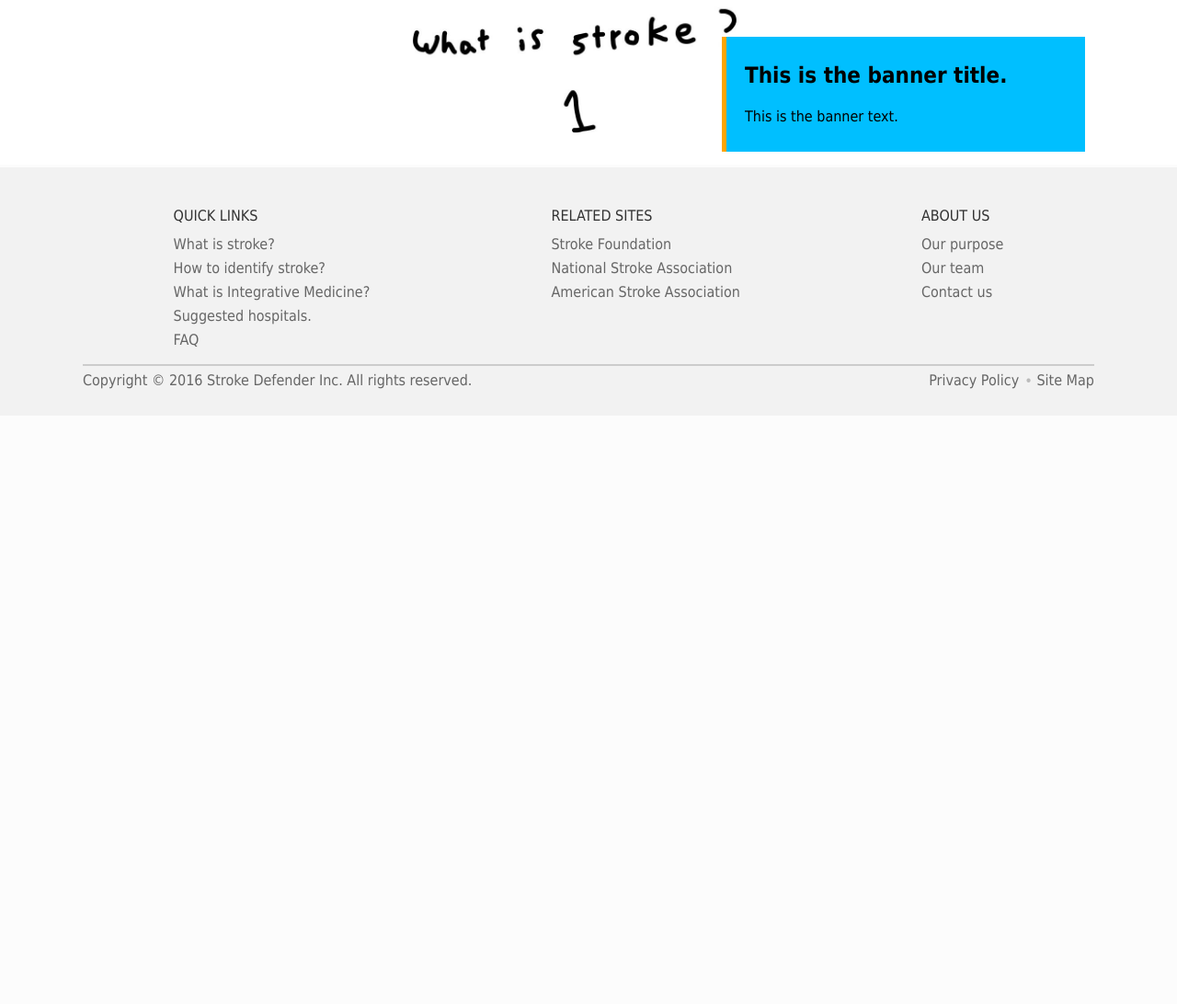
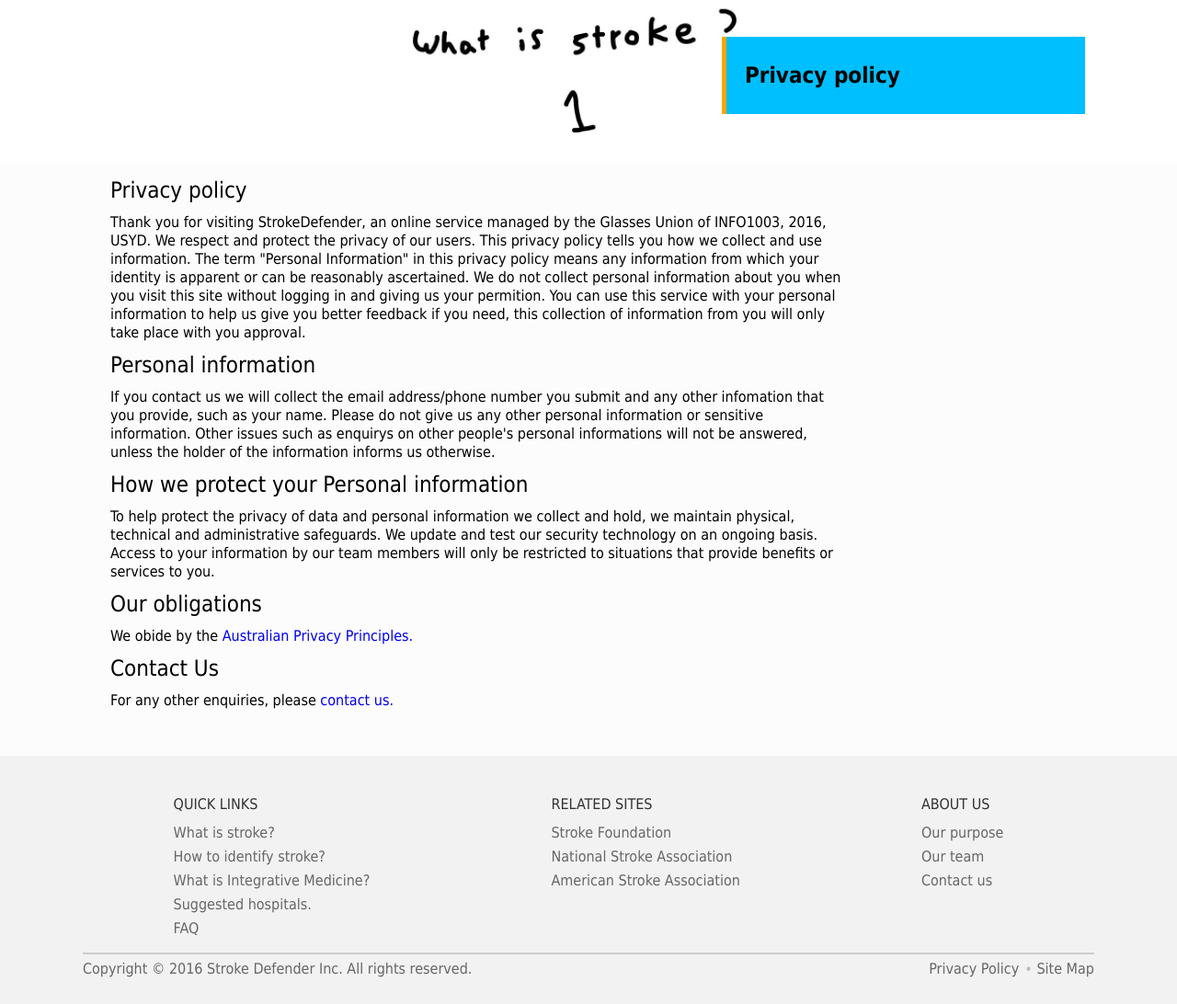
Before and after one commit to bartley-le/INFO1003-GU, a PHP site: page /privacy.html in a window 1280 px wide. Shown: the part 65-1157 px from the top of the page at 92% size. Before the commit the page ends 488 px from the top, so only its background shows below. Run offline with PHP 8.4, Linux system fonts and the light colour scheme.

Commit message:
privacy draft 1

```diff
--- a/privacy.html
+++ b/privacy.html
@@ -39,10 +39,48 @@
 <div class="banner">
     <img class="banner-img" src="img/banner1.jpg">
     <div class="banner-text">
-        <h1>This is the banner title.</h1>
-        <p>This is the banner text.</p>
+        <h1>Privacy policy</h1>
     </div>
 </div>
+
+
+<!-- privacy policy -->
+<article class = "privacy">
+    <h2 class = "privacy-title">Privacy policy</h2>
+    <h5 class = "privacy-text">
+        Thank you for visiting StrokeDefender, an online service managed by the Glasses Union of INFO1003, 2016, USYD. We respect and protect the privacy of our users. This privacy policy tells you how we collect and use information.
+
+        The term "Personal Information" in this privacy policy means any information from which your identity is apparent or can be reasonably ascertained. We do not collect personal information about you when you visit this site without logging in and giving us your permition.
+
+        You can use this service with your personal information to help us give you better feedback if you need, this collection of information from you will only take place with you approval.
+    </h5>
+
+    <h2 class = "privacy-title">Personal information</h2>
+    <h5 class = "privacy-text">
+        If you contact us we will collect the email address/phone number you submit and any other infomation that you provide, such as your name.
+
+        Please do not give us any other personal information or sensitive information.
+
+        Other issues such as enquirys on other people's personal informations will not be answered, unless the holder of the information informs us otherwise.
+    </h5>
+
+    <h2 class = "privacy-title">How we protect your Personal information</h2>
+    <h5 class = "privacy-text">
+         To help protect the privacy of data and personal information we collect and hold, we maintain physical, technical and administrative safeguards. We update and test our security technology on an ongoing basis. Access to your information by our team members will only be restricted to situations that provide benefits or services to you.
+    </h5>
+
+    <h2 class = "privacy-title">Our obligations</h2>
+    <h5 class = "privacy-text">
+        We obide by the <a href = "https://www.oaic.gov.au/privacy-law/privacy-act/australian-privacy-principles/">Australian Privacy Principles.</a>
+    </h5>
+
+    <h2 class = "privacy-title">Contact Us</h2>
+    <h5 class = "privacy-text">
+        For any other enquiries, please <a href = "contact.html">contact us.</a>
+    </h5>
+
+
+</article>
 
 
 <!--Footer-->
--- a/style.css
+++ b/style.css
@@ -110,6 +110,8 @@ ul.hor-list li + li:before {
     color: white;
 }
 
+
+
 /*Anthony - Self-test*/
 .box {
     background-color: #f9f9f9;
@@ -201,6 +203,23 @@ footer span.copyright {
 /*Jake - FAQ*/
 
 /*Anqi - Privacy policy*/
+.privacy{
+    width: 800px;
+    padding-bottom: 50px;
+    padding-left: 120px;
+}
+
+.privacy-text {
+    font-family:Tahoma, Arial, sans-serif;
+    font-size: 16px;
+    line-height: 20px;
+}
+
+.privacy-title {
+    font-family:Tahoma, Arial, sans-serif;
+    font-size: 24px;
+    line-height: 50px;
+}
 
 /*Anthony - Contact us*/
 
```
